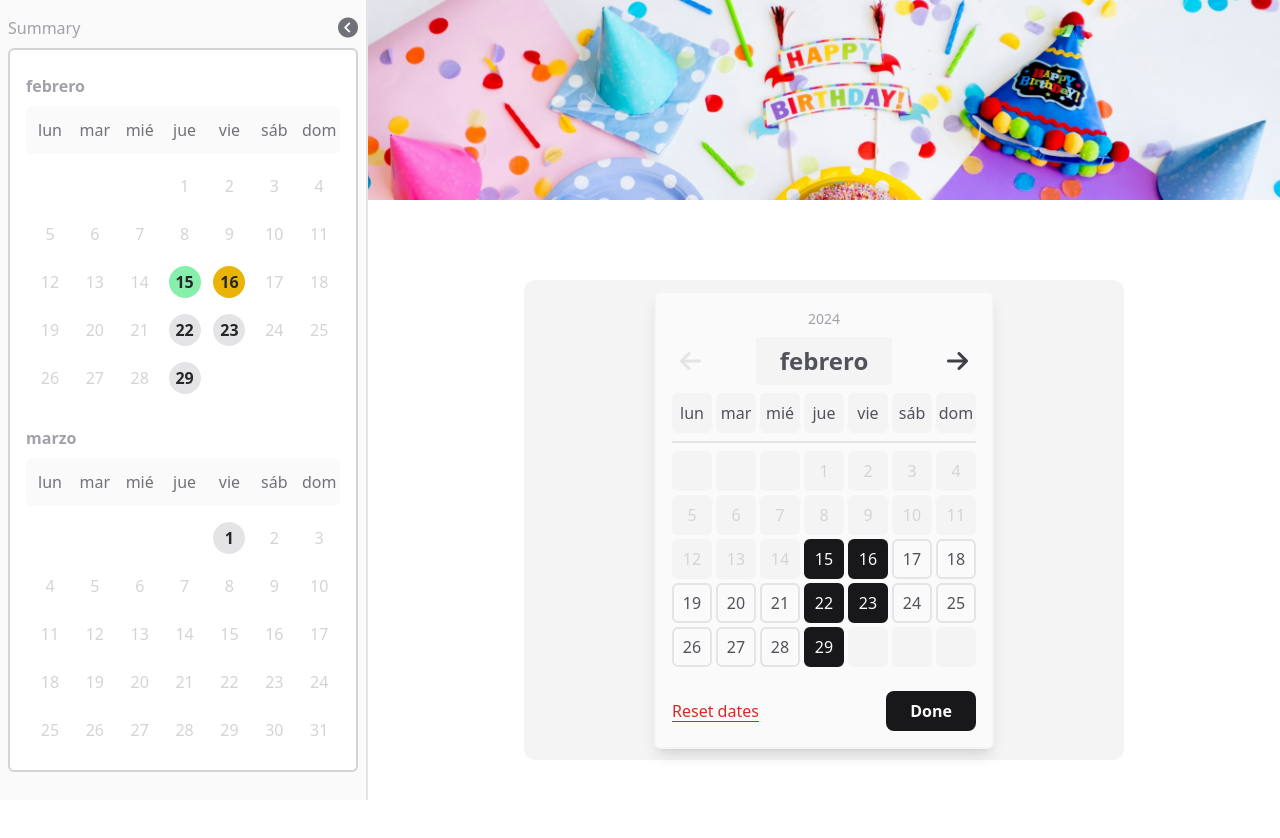
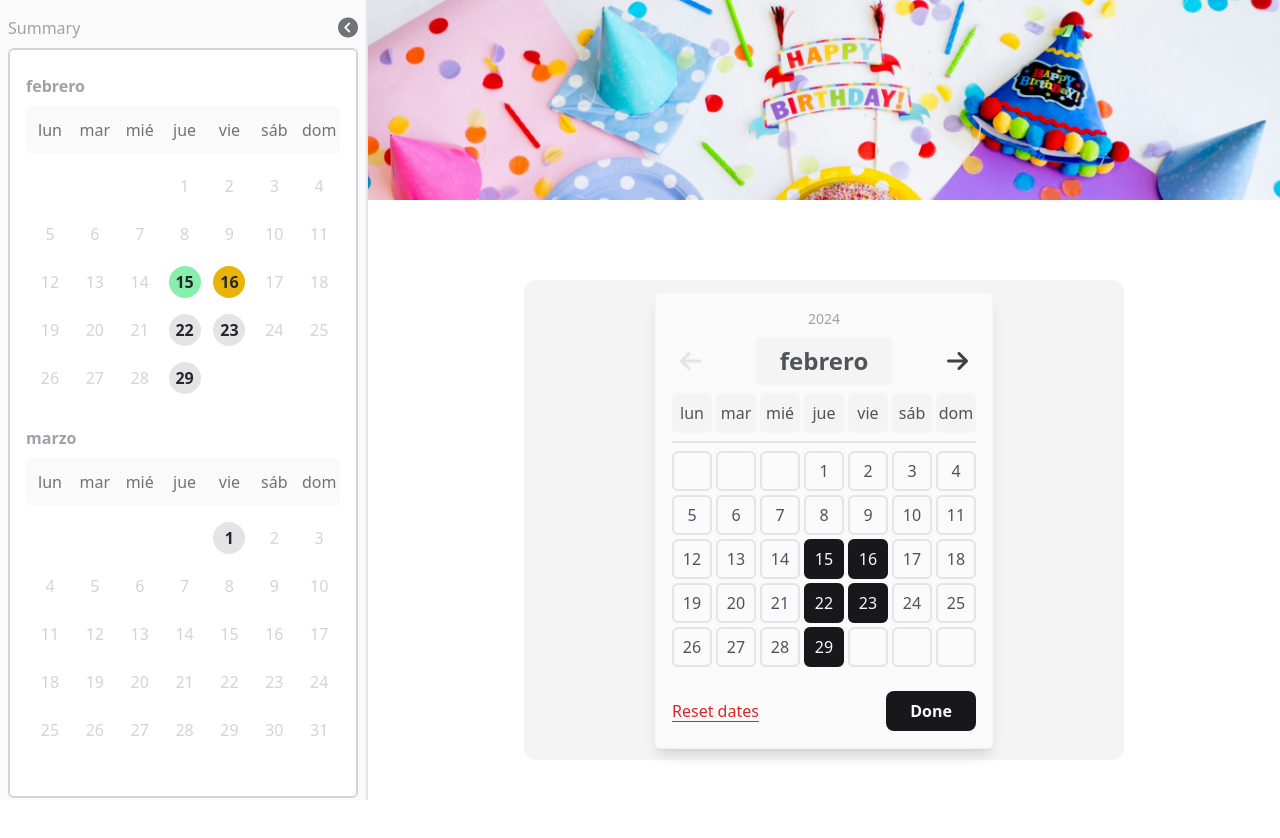
Before and after one commit to MMadlos/cronos-app, a React (Vite) app: page / in a window 1280 px wide. Shown: the top 838 px of the page. Built offline with nearby package versions, Linux system fonts and the light colour scheme.

Commit message:
Refactor getMonthGridContent and getGridMonthType functions

```diff
--- a/src/utils.js
+++ b/src/utils.js
@@ -32,51 +32,71 @@ function getIntlWeekdayShort(date, locale = "es") {
 	return weekday
 }
 
+// function getMonthGridContent(year, monthIndex) {
+// 	const date = new Date(year, monthIndex, 1)
+// 	const firstWeekDayIndex = date.getDay()
+
+// 	date.setMonth(monthIndex + 1)
+// 	date.setDate(0)
+
+// 	const maxDays = date.getDate()
+
+// 	const calendarArray = Array(35).fill()
+
+// 	let count = 1
+// 	calendarArray.forEach((_, index) => {
+// 		if (index < firstWeekDayIndex - 1) return
+// 		if (index - firstWeekDayIndex + 1 > maxDays - 1) return
+
+// 		calendarArray[index] = count
+// 		count++
+// 	})
+
+// 	return calendarArray
+// }
+
 function getMonthGridContent(year, monthIndex) {
 	const date = new Date(year, monthIndex, 1)
-	const firstWeekDayIndex = date.getDay()
+	const startWeekdayIndex = date.getDay()
 
 	date.setMonth(monthIndex + 1)
 	date.setDate(0)
 
-	const maxDays = date.getDate()
+	const lastDate = date.getDate()
+	const lastWeekdayIndex = date.getDay()
 
-	const calendarArray = Array(35).fill()
+	const firstPartArray = Array(startWeekdayIndex - 1).fill("")
+	const lastPartArray = Array(7 - lastWeekdayIndex).fill("")
 
-	let count = 1
-	calendarArray.forEach((_, index) => {
-		if (index < firstWeekDayIndex - 1) return
-		if (index - firstWeekDayIndex + 1 > maxDays - 1) return
+	const calendarArray = Array(lastDate)
+		.fill()
+		.map((_, index) => new Date(year, monthIndex, index + 1))
+		.map((date) => date.getDate())
 
-		calendarArray[index] = count
-		count++
-	})
-
-	return calendarArray
+	return [...firstPartArray, ...calendarArray, ...lastPartArray]
 }
 
-function getGridMonthType(gridMonthContent, monthIndex, filteredSelectedDates) {
+function getGridMonthType(gridMonthContent, monthIndex, selectedDates) {
+	const TYPES = {
+		empty: "empty",
+		unavailable: "unavailable",
+		selected: "selected",
+		today: "today",
+		default: "default",
+	}
+
 	const dateToday = new Date()
+	const currentDate = dateToday.getDate()
+	const currentMonth = dateToday.getMonth()
 
-	const gridMonthDataType = []
-	gridMonthContent.forEach((contentCell) => {
-		if (contentCell === undefined) return gridMonthDataType.push("empty")
-
-		const isPastDate =
-			contentCell < dateToday.getDate() &&
-			monthIndex === dateToday.getMonth()
-
-		if (isPastDate) return gridMonthDataType.push("unavailable")
-
-		const isSelected = filteredSelectedDates.includes(contentCell)
-		if (isSelected) return gridMonthDataType.push("selected")
-
-		const isToday =
-			contentCell === dateToday.getDate() &&
-			monthIndex === dateToday.getMonth()
-		if (isToday) return gridMonthDataType.push("today")
-
-		return gridMonthDataType.push("default")
+	const gridMonthDataType = gridMonthContent.map((content) => {
+		if (content === undefined) return TYPES.empty
+		if (content < currentDate && monthIndex < currentMonth)
+			return TYPES.unavailable
+		if (selectedDates.includes(content)) return TYPES.selected
+		if (content === currentDate && monthIndex === currentMonth)
+			return TYPES.today
+		return TYPES.default
 	})
 
 	return gridMonthDataType
```
